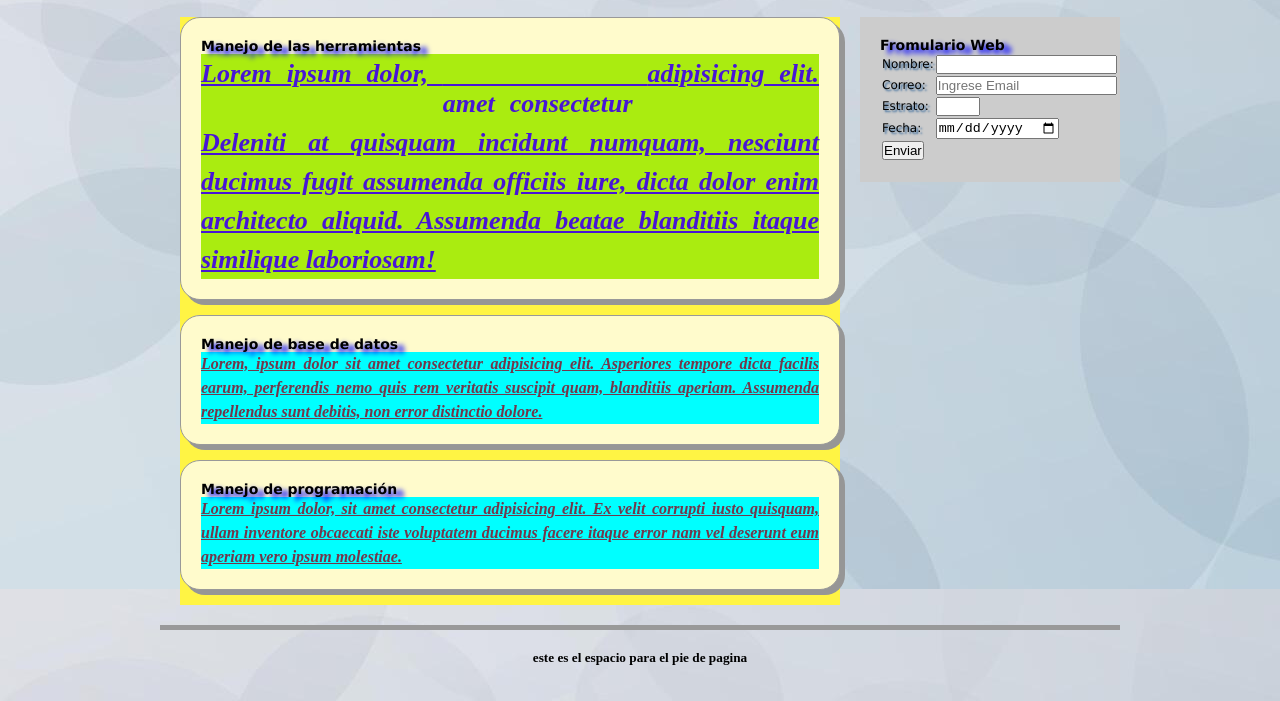
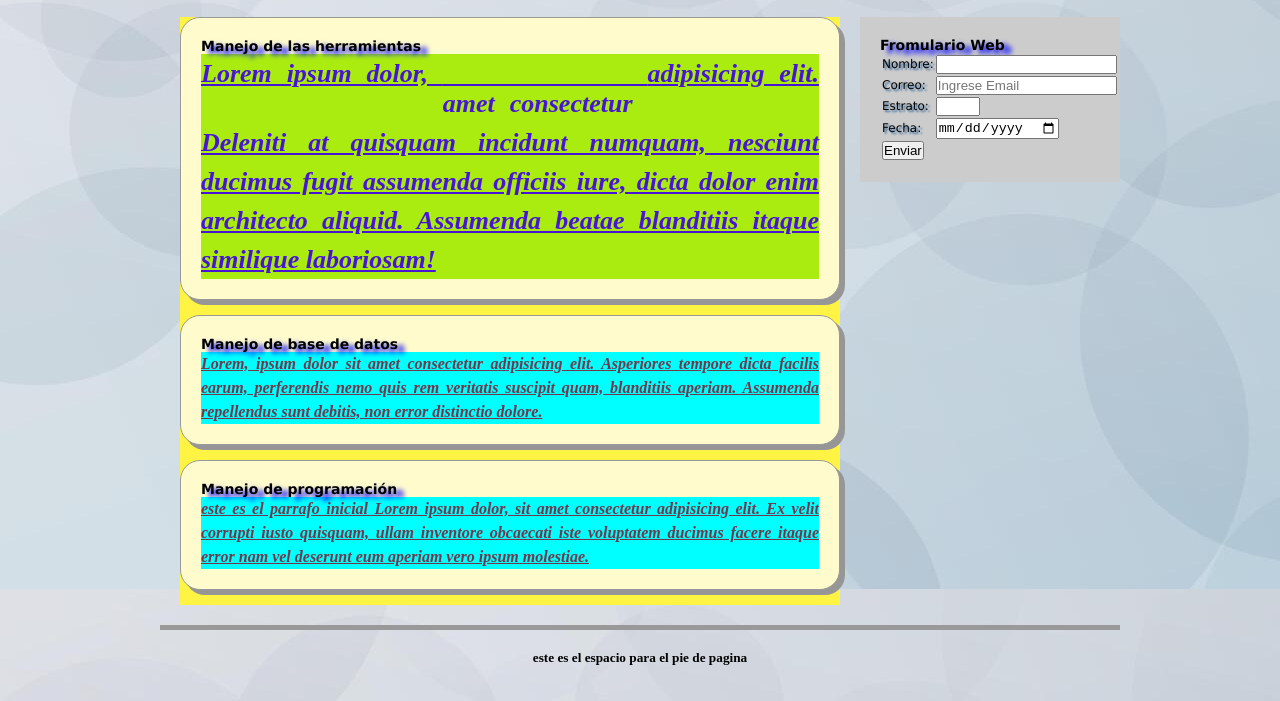
Before and after one commit to rombetan123/sitioweb, a plain HTML site: page index.html in a window 1280 px wide. Shown: the part 391-1092 px from the top of the page. Drawn offline with Linux system fonts and the light colour scheme.

Commit message:
modifique el contenido del articulo

```diff
--- a/index.html
+++ b/index.html
@@ -18,7 +18,7 @@
     <section id="seccion">
         <article class="articulo"><h2>Manejo de las herramientas</h2><p class="parrafo1">Lorem ipsum dolor, <span class="sub"> amet consectetur </span> adipisicing elit. Deleniti at quisquam incidunt numquam, nesciunt ducimus fugit assumenda officiis iure, dicta dolor enim architecto aliquid. Assumenda beatae blanditiis itaque similique laboriosam!</p></article>
         <article class="articulo"><h2>Manejo de base de datos</h2><p>Lorem, ipsum dolor sit amet consectetur adipisicing elit. Asperiores tempore dicta facilis earum, perferendis nemo quis rem veritatis suscipit quam, blanditiis aperiam. Assumenda repellendus sunt debitis, non error distinctio dolore.</p></article>
-        <article id="productos" class="articulo"><h2>Manejo de programación</h2><p>Lorem ipsum dolor, sit amet consectetur adipisicing elit. Ex velit corrupti iusto quisquam, ullam inventore obcaecati iste voluptatem ducimus facere itaque error nam vel deserunt eum aperiam vero ipsum molestiae.</p></article>
+        <article id="productos" class="articulo"><h2>Manejo de programación</h2><p>este es el parrafo inicial Lorem ipsum dolor, sit amet consectetur adipisicing elit. Ex velit corrupti iusto quisquam, ullam inventore obcaecati iste voluptatem ducimus facere itaque error nam vel deserunt eum aperiam vero ipsum molestiae.</p></article>
     </section>
     <aside id="lateral">
         <form action="" name="formulario">
```
